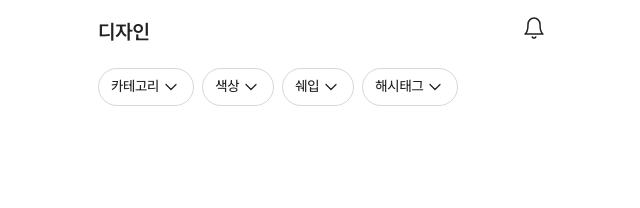
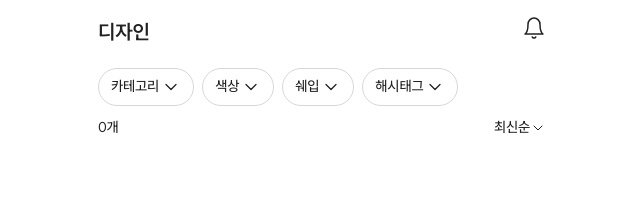
Before and after one commit to Nailroad/FE, a Next.js app: page /design in a window 1280 px wide. Shown: the top 208 px of the page, without its empty margins (318-958 px from the left). Built offline with nearby package versions, Linux system fonts and the light colour scheme.

Commit message:
[Feat]: 디자인토탈넘버 ui 추가

```diff
--- a/src/app/design/page.tsx
+++ b/src/app/design/page.tsx
@@ -2,6 +2,7 @@ import DesignFilterBar from "@/components/design/DesignFilterBar";
 import DesignHeader from "@/components/design/DesignHeader";
 import DesignMasonry from "@/components/design/DesignMasonry";
 import DesignTotalNumber from "@/components/design/DesignTotalNumber";
+import { MOCK_DESIGNS } from "@/mocks/designs";
 
 export default function DesignPage() {
   return (
@@ -9,8 +10,8 @@ export default function DesignPage() {
       <div className="gap-medium2 flex flex-col">
         <DesignHeader />
         <DesignFilterBar />
+        <DesignTotalNumber total={MOCK_DESIGNS.length} />
       </div>
-      <DesignTotalNumber />
       <DesignMasonry />
     </main>
   );
--- a/src/components/design/DesignTotalNumber.tsx
+++ b/src/components/design/DesignTotalNumber.tsx
@@ -1,4 +1,30 @@
-// TODO: 개수(3,789개) + 정렬(최신순)
-export default function DesignTotalNumber() {
-  return null;
+"use client";
+
+import NavArrowDownIcon from "@/components/icons/NavArrowDownIcon";
+
+type DesignTotalNumberProps = {
+  total: number;
+  sortLabel?: string;
+  /** 정렬 버튼을 눌렀을 때 (추후 정렬 선택 열기) */
+  onSortClick?: () => void;
+};
+
+export default function DesignTotalNumber({
+  total,
+  sortLabel = "최신순",
+  onSortClick,
+}: DesignTotalNumberProps) {
+  return (
+    <div className="px-medium flex items-center justify-between">
+      <p className="typo-body2-medium text-gray-900">{total.toLocaleString("ko-KR")}개</p>
+      <button
+        type="button"
+        onClick={onSortClick}
+        className="typo-body2-medium flex cursor-pointer items-center text-gray-900"
+      >
+        {sortLabel}
+        <NavArrowDownIcon size={16} />
+      </button>
+    </div>
+  );
 }
```
